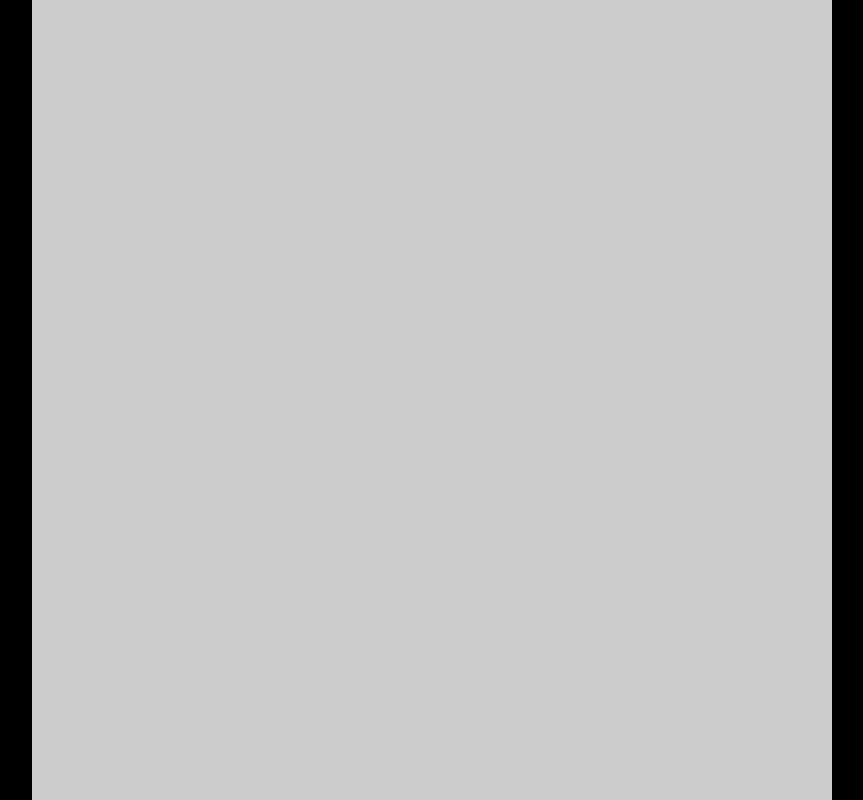
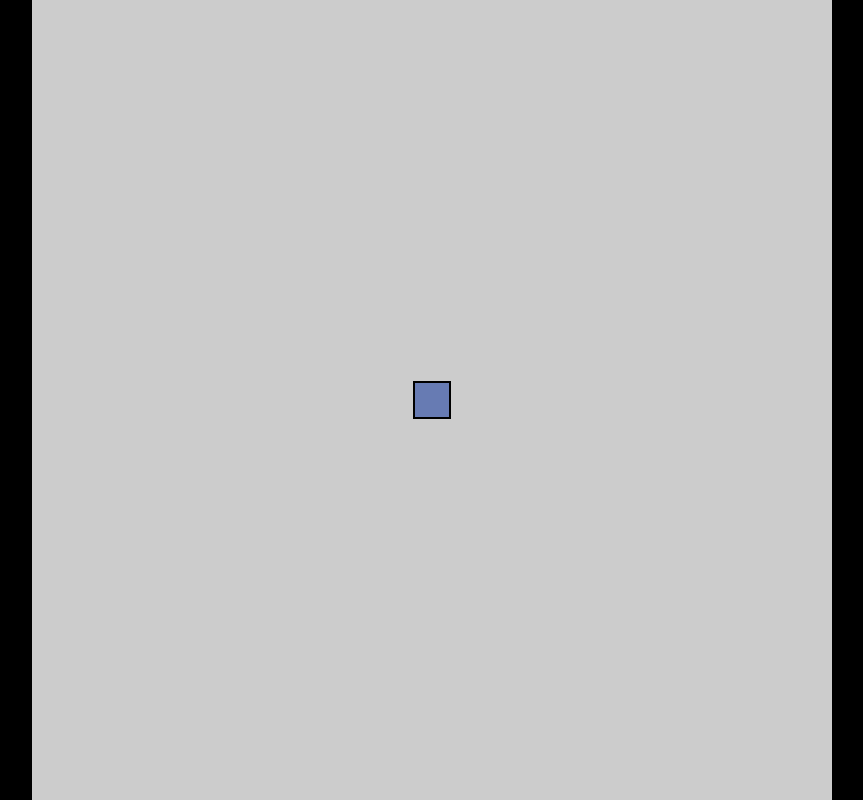
Before and after one commit to CheBar1/snake-game, a plain HTML site: page index.html in a window 1280 px wide. Shown: the whole page, without its empty margins (208-1071 px from the left). Drawn offline with Linux system fonts and the light colour scheme.

Commit message:
updated snake.js and game.js so snake can be seen on gameBoard

```diff
--- a/game.js
+++ b/game.js
@@ -1,7 +1,7 @@
 import {update as updateSnake, draw as drawSnake, SNAKE_SPEED} from './snake.js'
 
 let lastRenderTime = 0
-
+const gameBoard = document.getElementById('game-board')
 
 function main(currentTime) {
     window.requestAnimationFrame(main)
@@ -21,5 +21,5 @@ function update() {
 }
 
 function draw() {
-    drawSnake()
+    drawSnake(gameBoard)
 }
--- a/index.html
+++ b/index.html
@@ -26,12 +26,12 @@
        }
 
        .snake {
-        background-color: rgb(19, 50, 137);
+        background-color: rgb(103, 123, 179);
         border: .25vmin solid black;
        }
 
        .food {
-        background-color: coral;
+        background-color: rgb(197, 132, 218);
         border: .25vmin solid black;
        }
     </style>
--- a/snake.js
+++ b/snake.js
@@ -5,10 +5,12 @@ export function update() {
     console.log('update snake');
 }
 
-export function draw() {
+export function draw(gameBoard) {
     snakeBody.forEach(segment => {
         const snakeElement = document.createElement('div')
         snakeElement.style.gridRowStart = segment.x
         snakeElement.style.gridColumnStart = segment.y
+        snakeElement.classList.add('snake')
+        gameBoard.appendChild(snakeElement)
     })
 }
```
